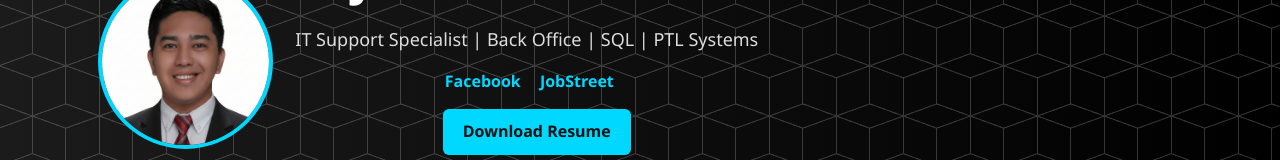
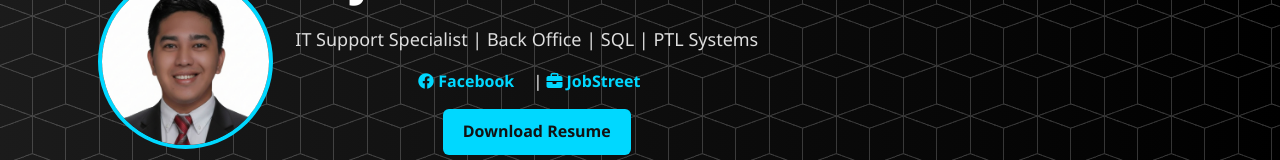
Before and after one commit to joshweakerz/joshweakerz, a plain HTML site: page index.html in a window 1280 px wide. Shown: the part 157-317 px from the top of the page. Drawn offline with nearby package versions, Linux system fonts and the light colour scheme; a script that the page names is missing.

Commit message:
Update index.html

```diff
--- a/index.html
+++ b/index.html
@@ -29,9 +29,15 @@
           <p>IT Support Specialist | Back Office | SQL | PTL Systems</p>
 
   <div class="social-links">
-    <a href="https://www.facebook.com/photo/?fbid=2563856613814541&set=a.105014799698747" target="_blank">Facebook</a>
-    <a href="https://ph.jobstreet.com/profile/joshua-habaa-d1LqjcRfH9" target="_blank">JobStreet</a>
-  </div>
+    <a href="https://www.facebook.com/photo/?fbid=2563856613814541&set=a.105014799698747" target="_blank">
+       <i class="fab fa-facebook"></i> Facebook
+    </a>
+
+     <span class="divider">|</span>
+    <a href="https://ph.jobstreet.com/profile/joshua-habaa-d1LqjcRfH9" target="_blank">
+       <i class="fas fa-briefcase"></i> JobStreet
+    </a>
+</div>
 
   <a href="joshua_habana_cv.pdf" class="btn" download>Download Resume</a>
   <p class="motto">Delivering seamless tech support — one solution at a time.</p>
```
